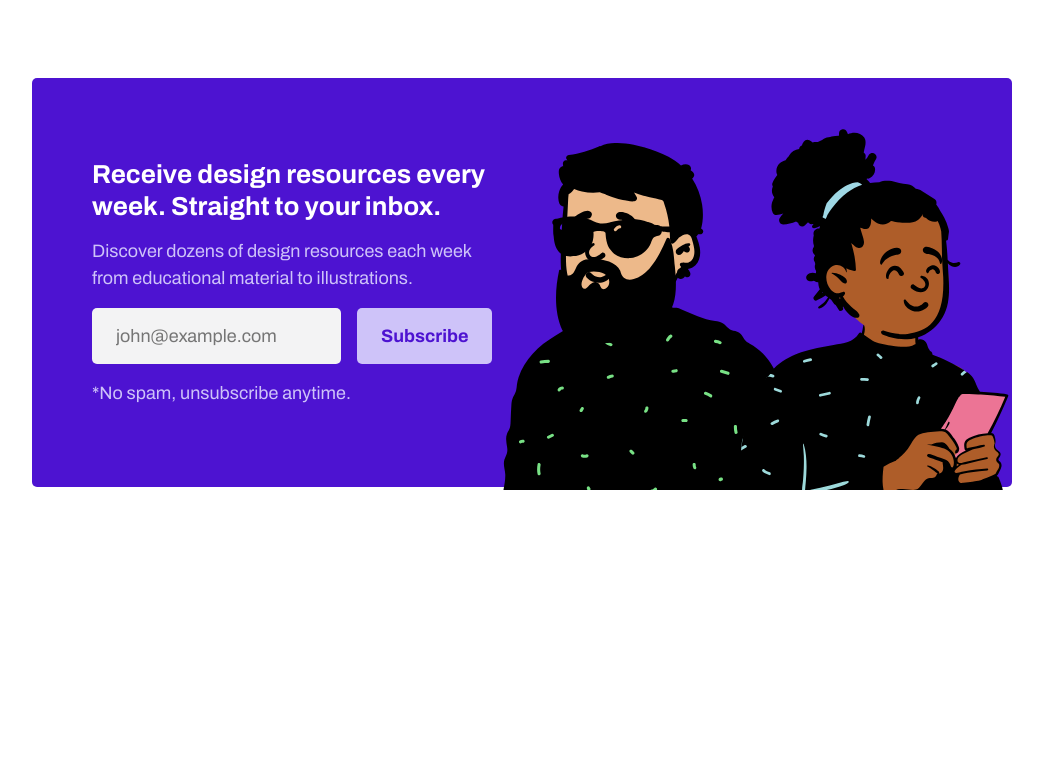
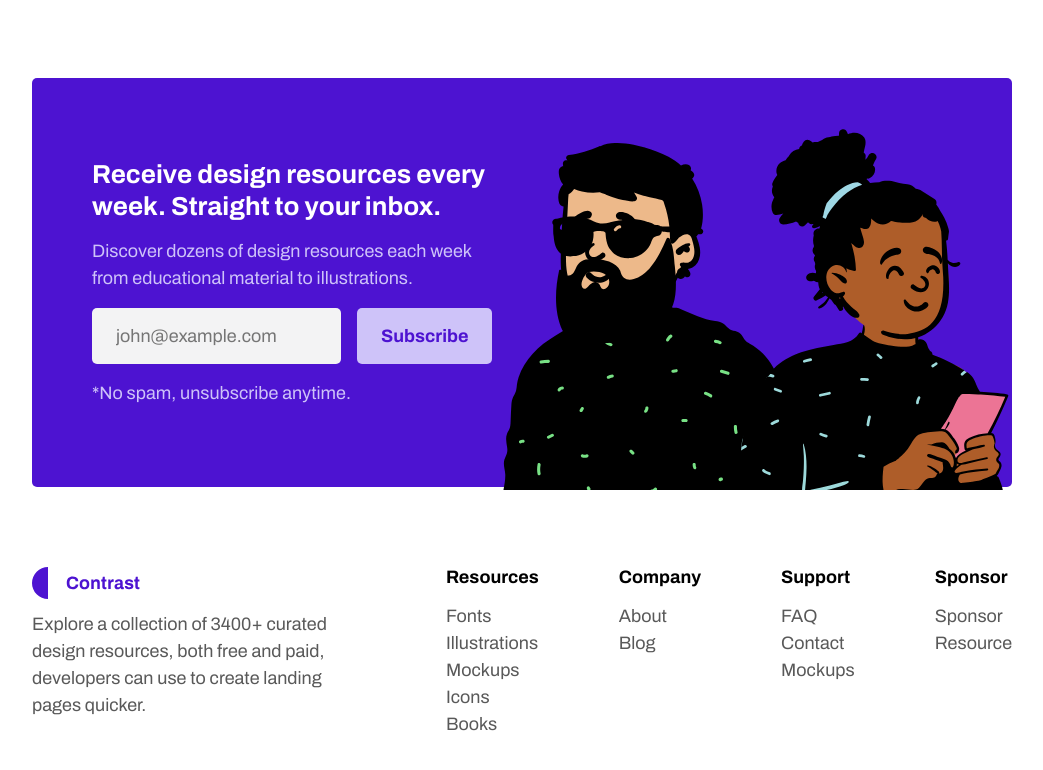
Before and after one commit to vmuya/contrast, a React (Create React App) app: page / in a window 1280 px wide. Shown: the part 1679-2449 px from the top of the page, without its empty margins (118-1161 px from the left). Before the commit the page ends 2246 px from the top, so only its background shows below. Built offline with nearby package versions, Linux system fonts and the light colour scheme; the HTML template or start-up script is replaced by a standard one.

Commit message:
add footer

```diff
--- a/src/App.js
+++ b/src/App.js
@@ -1,5 +1,11 @@
 import React from 'react';
-import { Header, Hero, ResourceSection, NewsLetter } from './containers';
+import {
+  Header,
+  Hero,
+  ResourceSection,
+  NewsLetter,
+  Footer,
+} from './containers';
 
 import './App.css';
 
@@ -10,6 +16,7 @@ function App() {
       <Hero />
       <ResourceSection />
       <NewsLetter />
+      <Footer />
     </div>
   );
 }
--- a/src/containers/footer/Footer.jsx
+++ b/src/containers/footer/Footer.jsx
@@ -1,9 +1,49 @@
 import React from 'react';
+import Logo from '../../assets/ContrastLogo.svg';
 
 import './footer.css';
 
 const Footer = () => {
-  return <div>footer</div>;
+  return (
+    <div className="contrast__footer section__margin">
+      <div className="contrast__footer-content">
+        <div className="contrast__footer-logo">
+          <img src={Logo} alt="logo" />
+        </div>
+        <div className="contrast__footer-text">
+          <p>
+            Explore a collection of 3400+ curated design resources, both free
+            and paid, developers can use to create landing pages quicker.{' '}
+          </p>
+        </div>
+      </div>
+      <div className="contrast__footer-links">
+        <div className="contrast__footer-links_div">
+          <h4>Resources</h4>
+          <p>Fonts</p>
+          <p>Illustrations</p>
+          <p>Mockups</p>
+          <p>Icons</p>
+          <p>Books</p>
+        </div>
+        <div className="contrast__footer-links_div">
+          <h4>Company</h4>
+          <p>About</p>
+          <p>Blog</p>
+        </div>
+        <div className="contrast__footer-links_div">
+          <h4>Support</h4>
+          <p>FAQ</p>
+          <p>Contact</p>
+          <p>Mockups</p>
+        </div>
+        <div className="contrast__footer-links_div">
+          <h4>Sponsor</h4>
+          <p>Sponsor Resource</p>
+        </div>
+      </div>
+    </div>
+  );
 };
 
 export default Footer;
--- a/src/containers/footer/footer.css
+++ b/src/containers/footer/footer.css
@@ -0,0 +1,49 @@
+.contrast__footer {
+  display: flex;
+  gap: 5.5rem;
+}
+
+.contrast__footer-content {
+  display: flex;
+  flex-direction: column;
+  width: 40%;
+  gap: 0.5rem;
+}
+
+.contrast__footer-logo {
+  width: 6.75rem;
+}
+
+.contrast__footer-text p {
+  font-family: 'Archivo', sans-serif;
+  font-style: normal;
+  font-weight: 400;
+  font-size: 1.125rem;
+  line-height: 150%;
+  color: #595959;
+}
+
+.contrast__footer-links {
+  display: flex;
+  flex-direction: row;
+  gap: 5rem;
+}
+
+.contrast__footer-links_div h4 {
+  font-family: 'Archivo', sans-serif;
+  font-style: normal;
+  font-weight: 700;
+  font-size: 1.125rem;
+  line-height: 1.25rem;
+  color: #000000;
+  margin-bottom: 1rem;
+}
+
+.contrast__footer-links_div p {
+  font-family: 'Archivo';
+  font-style: normal;
+  font-weight: 400;
+  font-size: 1.125rem;
+  line-height: 150%;
+  color: #595959;
+}
--- a/src/containers/newsLetter/newsletter.css
+++ b/src/containers/newsLetter/newsletter.css
@@ -68,7 +68,8 @@
   color: #4d13d1;
 }
 
-.contrast__newsletter-image {
+.contrast__newsletter-image img {
   margin-top: 2.5rem;
   margin-bottom: -1rem;
+  overflow: none;
 }
```
